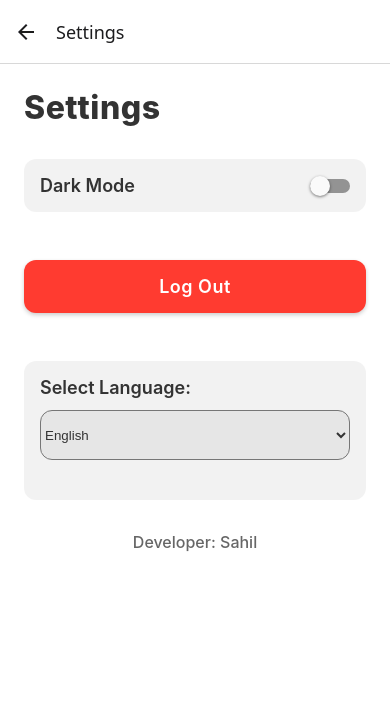
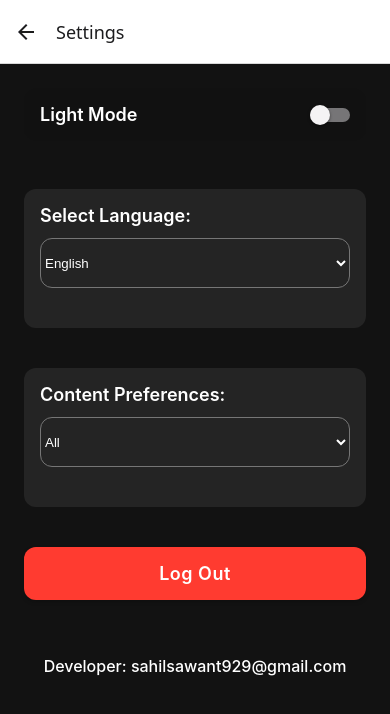
Before and after one commit to Algorithm-bot/wikipedia, a React Native app: screen /SettingsScreen in a window 390 px wide. Shown: the top 714 px of the page. Built offline with nearby package versions, Linux system fonts and the light colour scheme; no server answers.

Commit message:
cursor is amazing

```diff
--- a/App.js
+++ b/App.js
@@ -4,6 +4,7 @@ import { createStackNavigator } from "@react-navigation/stack";
 
 import { ThemeProvider } from "./ThemeContext";
 import { LanguageProvider } from "./LanguageContext";  // ✅ Correct import
+import { PreferencesProvider } from './SettingsScreen';
 
 import WikiFeed from "./WikiFeed";
 import WikiWebView from "./WikiWebView";
@@ -17,15 +18,17 @@ const App = () => {
   return (
     <ThemeProvider> {/* ✅ ThemeProvider wraps everything */}
       <LanguageProvider>
+        <PreferencesProvider>
           <NavigationContainer>
             <Stack.Navigator>
+            <Stack.Screen name="SignInPage" component={SignInPage} options={{ headerShown: false }} />
               <Stack.Screen name="WikiFeed" component={WikiFeed} options={{ headerShown: false }} />
               <Stack.Screen name="WikiWebView" component={WikiWebView} options={{ title: "Article" }} />
               <Stack.Screen name="SettingsScreen" component={SettingsScreen} options={{ title: "Settings" }} />
               <Stack.Screen name="BookmarksScreen" component={BookmarksScreen} options={{ title: "Bookmarks" }} />
-            <Stack.Screen name="SignInPage" component={SignInPage} options={{ headerShown: false }} />
             </Stack.Navigator>
           </NavigationContainer>
+        </PreferencesProvider>
       </LanguageProvider>
     </ThemeProvider>
   );
--- a/SettingsScreen.js
+++ b/SettingsScreen.js
@@ -1,30 +1,58 @@
-import React, { useContext } from "react";
+import React, { useContext, createContext, useState } from "react";
 import { View, Text, Switch, TouchableOpacity, StyleSheet } from "react-native";
 import { Picker } from "@react-native-picker/picker";  // ✅ Import Picker
 import { useTheme } from "./ThemeContext";
 import { LanguageContext } from "./LanguageContext";
 
+const CATEGORIES = [
+  { label: "All", value: "all" },
+  { label: "History", value: "History" },
+  { label: "Science", value: "Science" },
+  { label: "Arts", value: "Arts" },
+  { label: "Sports", value: "Sports" },
+  { label: "Technology", value: "Technology" },
+  { label: "Geography", value: "Geography" },
+  { label: "Literature", value: "Literature" },
+  { label: "Politics", value: "Politics" },
+  { label: "Music", value: "Music" },
+  { label: "Movies", value: "Films" },
+  { label: "Nature", value: "Nature" },
+  { label: "Space", value: "Space" },
+  { label: "Medicine", value: "Medicine" },
+];
+
+export const PreferencesContext = createContext();
+
+export const PreferencesProvider = ({ children }) => {
+  const [selectedCategory, setSelectedCategory] = useState("all");
+  return (
+    <PreferencesContext.Provider value={{ selectedCategory, setSelectedCategory }}>
+      {children}
+    </PreferencesContext.Provider>
+  );
+};
+
 const SettingsScreen = () => {
   const { darkMode, toggleDarkMode } = useTheme();
-  const { language, setLanguage } = useContext(LanguageContext);  // ✅ Fixed useContext
+  const { language, setLanguage } = useContext(LanguageContext);
+  const { selectedCategory, setSelectedCategory } = useContext(PreferencesContext);
 
   return (
     <View style={[styles.container, darkMode && styles.containerDark]}>
-      <Text style={[styles.title, darkMode && styles.textDark]}>Settings</Text>
 
-      {/* Dark Mode Toggle */}
+      {/* Light Mode Toggle */}
       <View style={styles.settingRow}>
-        <Text style={[styles.settingText, darkMode && styles.textDark]}>Dark Mode</Text>
-        <Switch value={darkMode} onValueChange={toggleDarkMode} />
+        <Text style={[styles.settingText, darkMode && styles.textDark]}>Light Mode</Text>
+        <Switch
+          value={!darkMode}
+          onValueChange={toggleDarkMode}
+          trackColor={{ false: '#767577', true: '#81b0ff' }}
+          thumbColor={!darkMode ? '#f5dd4b' : '#f4f3f4'}
+        />
       </View>
 
-      {/* Logout Button */}
-      <TouchableOpacity style={styles.logoutButton}>
-        <Text style={styles.logoutText}>Log Out</Text>
-      </TouchableOpacity>
-
       {/* Language Picker */}
-      <View style={[styles.languageSection, darkMode && { backgroundColor: '#242424' }]}>
+      <View style={[styles.settingSection, darkMode && { backgroundColor: '#242424' }]}>
         <Text style={[styles.label, darkMode && styles.textDark]}>Select Language:</Text>
         <Picker
           selectedValue={language}
@@ -45,8 +73,32 @@ const SettingsScreen = () => {
         </Picker>
       </View>
 
+      {/* Category Preferences */}
+      <View style={[styles.settingSection, darkMode && { backgroundColor: '#242424' }]}>
+        <Text style={[styles.label, darkMode && styles.textDark]}>Content Preferences:</Text>
+        <Picker
+          selectedValue={selectedCategory}
+          onValueChange={(itemValue) => setSelectedCategory(itemValue)}
+          style={[styles.picker, darkMode && styles.pickerDark]}
+          dropdownIconColor={darkMode ? "#fff" : "#000"}
+        >
+          {CATEGORIES.map((category) => (
+            <Picker.Item
+              key={category.value}
+              label={category.label}
+              value={category.value}
+            />
+          ))}
+        </Picker>
+      </View>
+
+      {/* Logout Button */}
+      <TouchableOpacity style={styles.logoutButton}>
+        <Text style={styles.logoutText}>Log Out</Text>
+      </TouchableOpacity>
+
       {/* Developer Contact Info */}
-      <Text style={[styles.contact, darkMode && styles.textDark]}>Developer: Sahil</Text>
+      <Text style={[styles.contact, darkMode && styles.textDark]}>Developer: sahilsawant929@gmail.com</Text>
     </View>
   );
 };
@@ -136,11 +188,12 @@ const styles = StyleSheet.create({
     color: "#FFF"
   },
 
-  languageSection: {
+  settingSection: {
     marginTop: 24,
     padding: 16,
     backgroundColor: 'rgba(0,0,0,0.05)',
     borderRadius: 12,
+    marginBottom: 16,
   },
 });
 
--- a/ThemeContext.js
+++ b/ThemeContext.js
@@ -4,7 +4,7 @@ import { Appearance } from "react-native";
 const ThemeContext = createContext();
 
 export const ThemeProvider = ({ children }) => {
-  const [darkMode, setDarkMode] = useState(Appearance.getColorScheme() === "dark");
+  const [darkMode, setDarkMode] = useState(true);
 
   const toggleDarkMode = () => {
     setDarkMode((prevMode) => !prevMode);
--- a/WikiFeed.js
+++ b/WikiFeed.js
@@ -8,12 +8,14 @@ import {
   ActivityIndicator,
   StyleSheet,
   TextInput,
+  Alert,
 } from "react-native";
 import { useNavigation } from "@react-navigation/native";
 import axios from "axios";
-import { AntDesign, Feather } from "@expo/vector-icons"; // Heart & Settings icon
+import { Feather, MaterialCommunityIcons } from "@expo/vector-icons"; // Heart & Settings icon
 import { LanguageContext } from "./LanguageContext";
 import { useTheme } from "./ThemeContext";
+import { PreferencesContext } from './SettingsScreen';
 
 const BACKEND_URL = "http://192.168.0.100:5000"; // Update with your backend IP
 
@@ -26,18 +28,34 @@ const WikiFeed = () => {
   const navigation = useNavigation();
   const { language } = useContext(LanguageContext);
   const { darkMode } = useTheme();
+  const { selectedCategory } = useContext(PreferencesContext);
 
   // Fetch a random Wikipedia article
   const getWikiApiUrl = () => {
+    if (selectedCategory === 'all') {
       return `https://${language}.wikipedia.org/api/rest_v1/page/random/summary`;
+    }
+
+    // Use a more reliable category search endpoint
+    return `https://${language}.wikipedia.org/w/api.php?` +
+      new URLSearchParams({
+        action: 'query',
+        format: 'json',
+        list: 'categorymembers',
+        cmtitle: `Category:${selectedCategory}`,
+        cmlimit: '20',
+        cmtype: 'page',
+        origin: '*'
+      });
   };
 
   const fetchArticle = async () => {
     setLoading(true);
     try {
+      if (selectedCategory === 'all') {
+        // Existing random article fetch logic
         const response = await fetch(getWikiApiUrl());
         const data = await response.json();
-
         const newArticle = {
           pageid: data.pageid,
           title: data.title,
@@ -45,10 +63,41 @@ const WikiFeed = () => {
           thumbnail: data.thumbnail?.source,
           url: `https://${language}.wikipedia.org/wiki/${data.title.replace(/ /g, "_")}`,
         };
+        setArticles((prev) => [...prev, newArticle]);
+      } else {
+        // Category-specific fetch logic
+        const response = await fetch(getWikiApiUrl());
+        const data = await response.json();
 
-      setArticles((prev) => [...prev, newArticle]);
+        if (data.query && data.query.categorymembers) {
+          // Get a random subset of articles from the category
+          const randomArticles = data.query.categorymembers
+            .sort(() => Math.random() - 0.5)
+            .slice(0, 5);
+
+          // Fetch full details for each article
+          const articleDetails = await Promise.all(
+            randomArticles.map(async (article) => {
+              const detailsResponse = await fetch(
+                `https://${language}.wikipedia.org/api/rest_v1/page/summary/${encodeURIComponent(article.title)}`
+              );
+              const details = await detailsResponse.json();
+              return {
+                pageid: details.pageid,
+                title: details.title,
+                extract: details.extract,
+                thumbnail: details.thumbnail?.source,
+                url: `https://${language}.wikipedia.org/wiki/${details.title.replace(/ /g, "_")}`,
+              };
+            })
+          );
+
+          setArticles(prev => [...prev, ...articleDetails]);
+        }
+      }
     } catch (error) {
       console.error("Error fetching Wikipedia article:", error);
+      Alert.alert("Error", "Failed to fetch articles. Please try again.");
     }
     setLoading(false);
   };
@@ -66,10 +115,15 @@ const WikiFeed = () => {
   // Add an article to favorites
   const addToFavorites = async (article) => {
     try {
-      await axios.post(`${BACKEND_URL}/favorites`, article);
+      console.log("Adding article to favorites:", article); // Debug log
+      const response = await axios.post(`${BACKEND_URL}/favorites`, article);
+      if (response.data.article) {
         setFavorites((prev) => [...prev, article.pageid]);
+
+      }
     } catch (error) {
       console.error("Error adding to favorites:", error.response?.data?.message || error);
+      Alert.alert("Error", "Failed to add article to bookmarks. Please try again.");
     }
   };
 
@@ -94,39 +148,50 @@ const WikiFeed = () => {
     setLoading(true);
     setIsSearching(true);
     try {
+      // Using the opensearch API endpoint which is more reliable
       const response = await fetch(
-        `https://${language}.wikipedia.org/api/rest_v1/page/search-title/${encodeURIComponent(query)}`
+        `https://${language}.wikipedia.org/w/api.php?` +
+        new URLSearchParams({
+          action: 'opensearch',
+          search: query,
+          limit: '5',
+          namespace: '0',
+          format: 'json',
+          origin: '*'
+        })
       );
-      const data = await response.json();
 
-      if (data.pages) {
+      const [searchTerm, titles, descriptions, urls] = await response.json();
+
+      // Get detailed information for each search result
       const searchResults = await Promise.all(
-          data.pages.slice(0, 5).map(async (page) => {
+        titles.map(async (title, index) => {
           const detailsResponse = await fetch(
-              `https://${language}.wikipedia.org/api/rest_v1/page/summary/${encodeURIComponent(page.title)}`
+            `https://${language}.wikipedia.org/api/rest_v1/page/summary/${encodeURIComponent(title)}`
           );
           const details = await detailsResponse.json();
           return {
             pageid: details.pageid,
             title: details.title,
-              extract: details.extract,
+            extract: details.extract || descriptions[index],
             thumbnail: details.thumbnail?.source,
-              url: `https://${language}.wikipedia.org/wiki/${details.title.replace(/ /g, "_")}`,
+            url: urls[index],
           };
         })
       );
+
       setArticles(searchResults);
-      }
     } catch (error) {
       console.error("Error searching articles:", error);
+      Alert.alert("Error", "Failed to search articles. Please try again.");
     }
     setLoading(false);
   };
 
   useEffect(() => {
-    setArticles([]); // Clear existing articles
-    fetchArticle(); // Fetch new article in selected language
-  }, [language]);
+    setArticles([]);
+    fetchArticle();
+  }, [selectedCategory, language]);
 
   useEffect(() => {
     fetchFavorites(); // Load favorite articles
@@ -151,6 +216,9 @@ const WikiFeed = () => {
             placeholderTextColor={darkMode ? "#666" : "#999"}
             value={searchQuery}
             onChangeText={setSearchQuery}
+            onSubmitEditing={() => searchArticles(searchQuery)}
+            returnKeyType="search"
+            autoCapitalize="none"
           />
           {searchQuery.length > 0 && (
             <TouchableOpacity
@@ -165,7 +233,7 @@ const WikiFeed = () => {
           style={styles.iconButton}
           onPress={() => navigation.navigate("BookmarksScreen")}
         >
-          <AntDesign name="heart" size={24} color={darkMode ? "white" : "black"} />
+          <Feather name="bookmark" size={24} color={darkMode ? "white" : "black"} />
         </TouchableOpacity>
         <TouchableOpacity
           style={styles.iconButton}
@@ -178,7 +246,7 @@ const WikiFeed = () => {
       {/* Articles List */}
       <FlatList
         data={articles}
-        keyExtractor={(item) => item.pageid.toString()}
+        keyExtractor={(item) => `${item.pageid}-${Date.now()}`}
         renderItem={({ item }) => (
           <View style={[styles.articleContainer, darkMode && styles.articleContainerDark]}>
             <View style={{ width: "100%", borderRadius: 10, overflow: "hidden" }}>
@@ -201,18 +269,20 @@ const WikiFeed = () => {
               </TouchableOpacity>
 
               {/* Heart Button (Right Side) */}
+              <View style={styles.bookmarkButtonContainer}>
                 <TouchableOpacity
                   onPress={() =>
                     favorites.includes(item.pageid) ? removeFromFavorites(item.pageid) : addToFavorites(item)
                   }
-                style={styles.heartButton}
+                  style={styles.bookmarkButton}
                 >
-                <AntDesign
-                  name={favorites.includes(item.pageid) ? "heart" : "hearto"}
-                  size={32}
-                  color={favorites.includes(item.pageid) ? "red" : "black"}
+                  <MaterialCommunityIcons
+                    name={favorites.includes(item.pageid) ? "bookmark" : "bookmark-outline"}
+                    size={40}
+                    color={favorites.includes(item.pageid) ? "#FF6B6B" : "rgba(37, 134, 239, 0.41)"}
                   />
                 </TouchableOpacity>
+              </View>
             </View>
           </View>
         )}
@@ -241,7 +311,7 @@ const styles = StyleSheet.create({
     justifyContent: "space-between",
     alignItems: "center",
     padding: 16,
-    paddingTop: 20,
+    paddingTop: 80,
     backgroundColor: "#ffffff",
     elevation: 4,
     shadowColor: "#000",
@@ -327,9 +397,11 @@ const styles = StyleSheet.create({
     fontSize: 16,
     letterSpacing: 0.5,
   },
-  heartButton: {
+  bookmarkButtonContainer: {
+    position: 'relative',
+  },
+  bookmarkButton: {
     padding: 8,
-    backgroundColor: 'rgba(0,0,0,0.05)',
     borderRadius: 20,
   },
   textDark: {
@@ -340,7 +412,7 @@ const styles = StyleSheet.create({
     flexDirection: 'row',
     alignItems: 'center',
     marginRight: 16,
-    backgroundColor: 'rgba(0,0,0,0.05)',
+    backgroundColor: 'rgba(228, 216, 216, 0.11)',
     borderRadius: 25,
     paddingHorizontal: 16,
     height: 44,
```
Also changed, not shown: BookmarksScreen.js (+43 -5 lines), Server.js (+10 -1 lines). Lines whose indentation alone changed are shown as unchanged.
